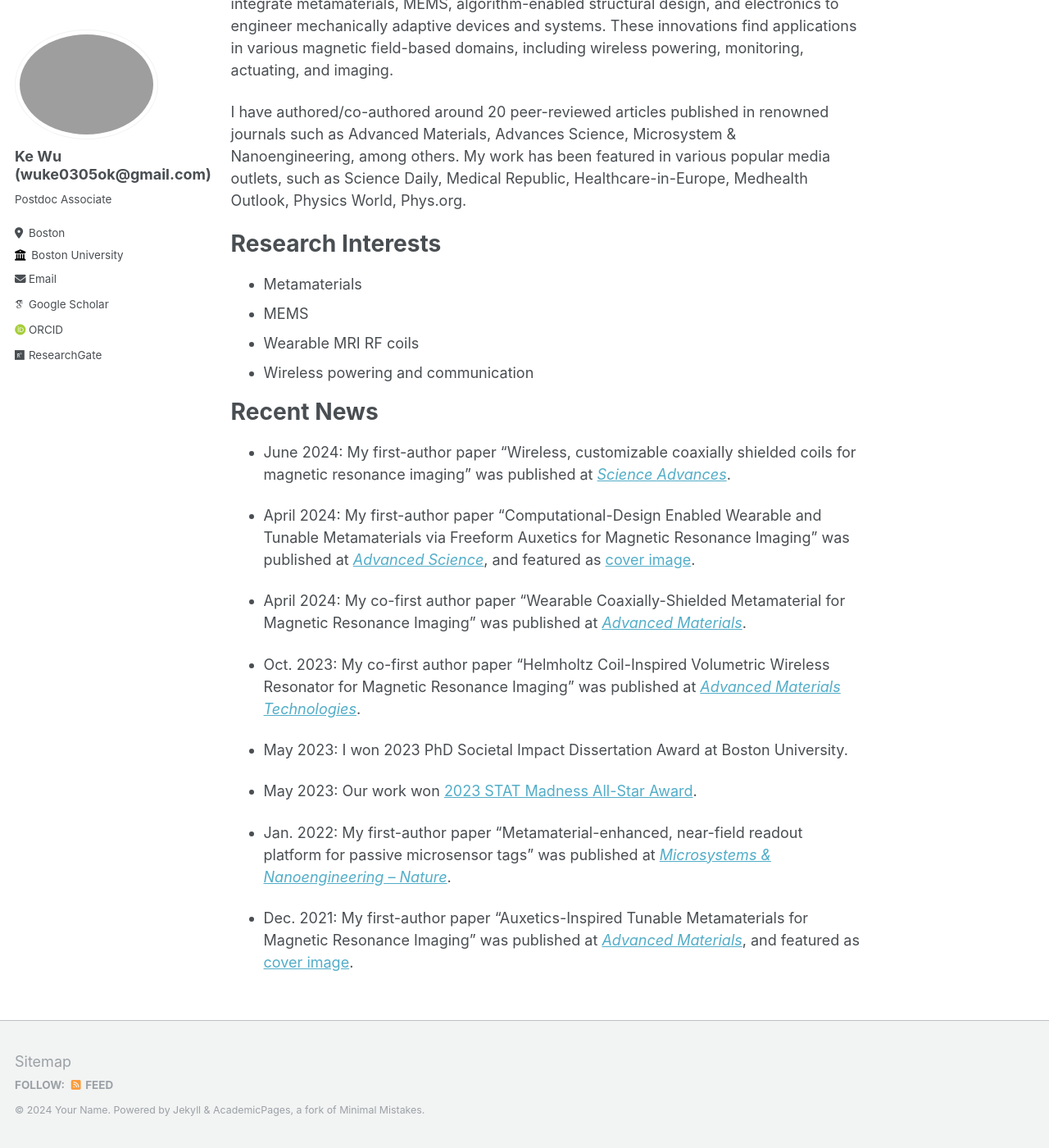
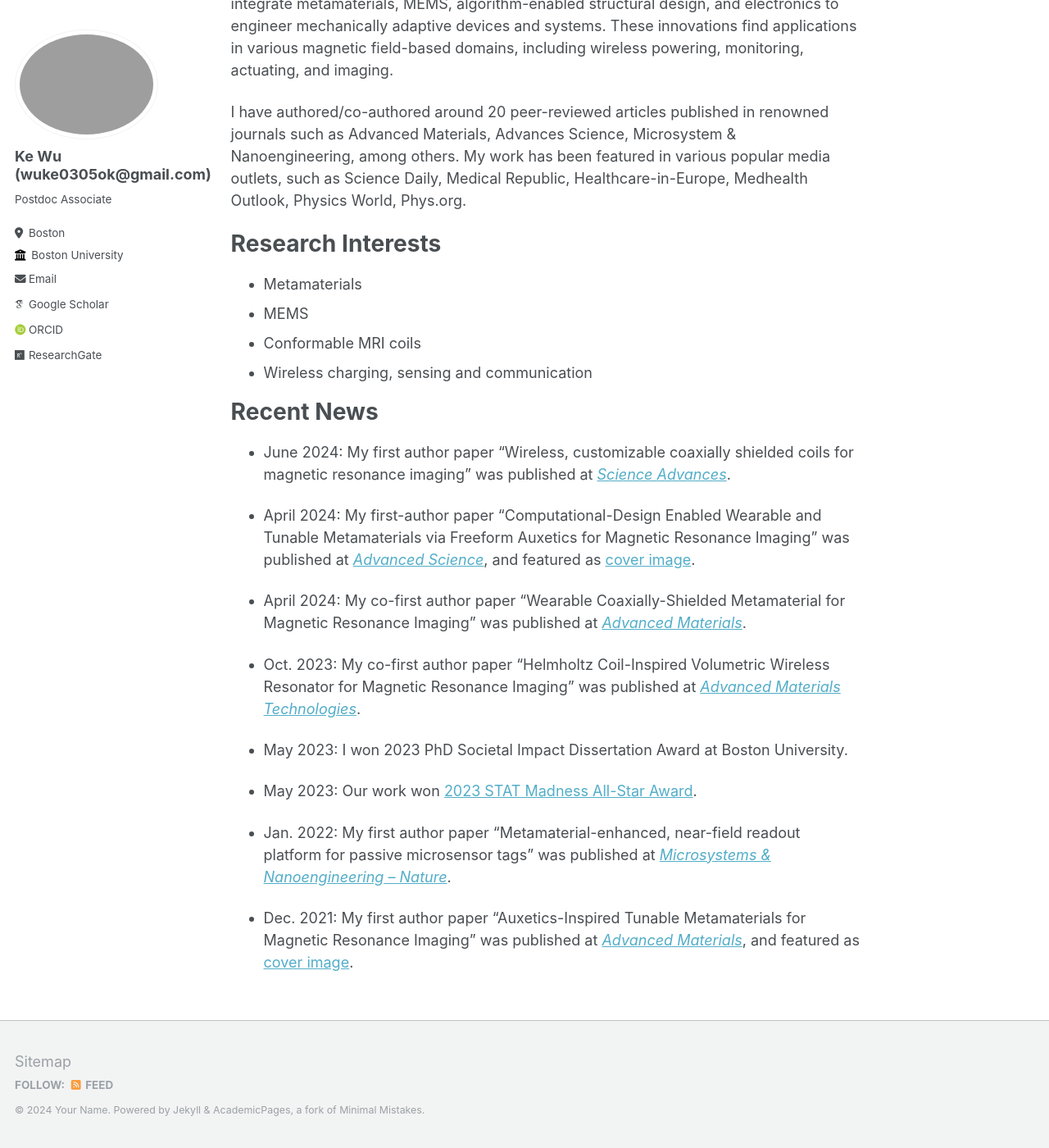
Before and after one commit to wuke0305/wuke0305.github.io, a Jekyll site: the page built from _pages/about.md, in a window 1280 px wide and 1400 px high, scrolled down 331 px. Shown: the whole window at 82% size. Built offline with Jekyll 4.4.1, drawn with Linux system fonts in a browser that asks for light colours; some web fonts are replaced.

Commit message:
Update about.md

```diff
--- a/_pages/about.md
+++ b/_pages/about.md
@@ -14,12 +14,12 @@
 ======
 * Metamaterials
 * MEMS
-* Wearable MRI RF coils
-* Wireless powering and communication
+* Conformable MRI coils
+* Wireless charging, sensing and communication
 
 Recent News
 ======
-* June 2024: My first-author paper “Wireless, customizable coaxially shielded coils for magnetic resonance imaging” was published at [_Science Advances_](https://www.science.org/doi/full/10.1126/sciadv.adn5195).
+* June 2024: My first author paper “Wireless, customizable coaxially shielded coils for magnetic resonance imaging” was published at [_Science Advances_](https://www.science.org/doi/full/10.1126/sciadv.adn5195).
 
 * April 2024: My first-author paper “Computational-Design Enabled Wearable and Tunable Metamaterials via Freeform Auxetics for Magnetic Resonance Imaging” was published at [_Advanced Science_](https://onlinelibrary.wiley.com/doi/full/10.1002/advs.202400261), and featured as [cover image](https://onlinelibrary.wiley.com/doi/10.1002/advs.202470152).
 
@@ -31,6 +31,6 @@
 
 * May 2023: Our work won [2023 STAT Madness All-Star Award](https://www.bu.edu/articles/2023/xin-zhang-wins-stat-madness-2023-all-star-award/).
 
-* Jan. 2022: My first-author paper “Metamaterial-enhanced, near-field readout platform for passive microsensor tags” was published at [_Microsystems & Nanoengineering – Nature_](https://www.nature.com/articles/s41378-022-00356-4).
+* Jan. 2022: My first author paper “Metamaterial-enhanced, near-field readout platform for passive microsensor tags” was published at [_Microsystems & Nanoengineering – Nature_](https://www.nature.com/articles/s41378-022-00356-4).
 
-* Dec. 2021: My first-author paper “Auxetics-Inspired Tunable Metamaterials for Magnetic Resonance Imaging” was published at [_Advanced Materials_](https://onlinelibrary.wiley.com/doi/full/10.1002/adma.202109032), and featured as [cover image](https://onlinelibrary.wiley.com/doi/abs/10.1002/adma.202270049).
+* Dec. 2021: My first author paper “Auxetics-Inspired Tunable Metamaterials for Magnetic Resonance Imaging” was published at [_Advanced Materials_](https://onlinelibrary.wiley.com/doi/full/10.1002/adma.202109032), and featured as [cover image](https://onlinelibrary.wiley.com/doi/abs/10.1002/adma.202270049).
```
